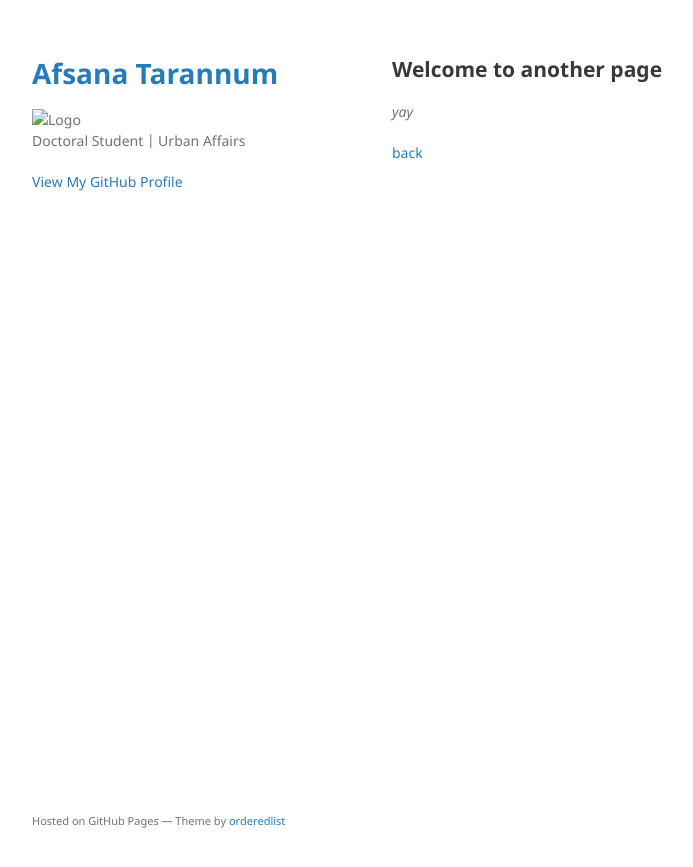
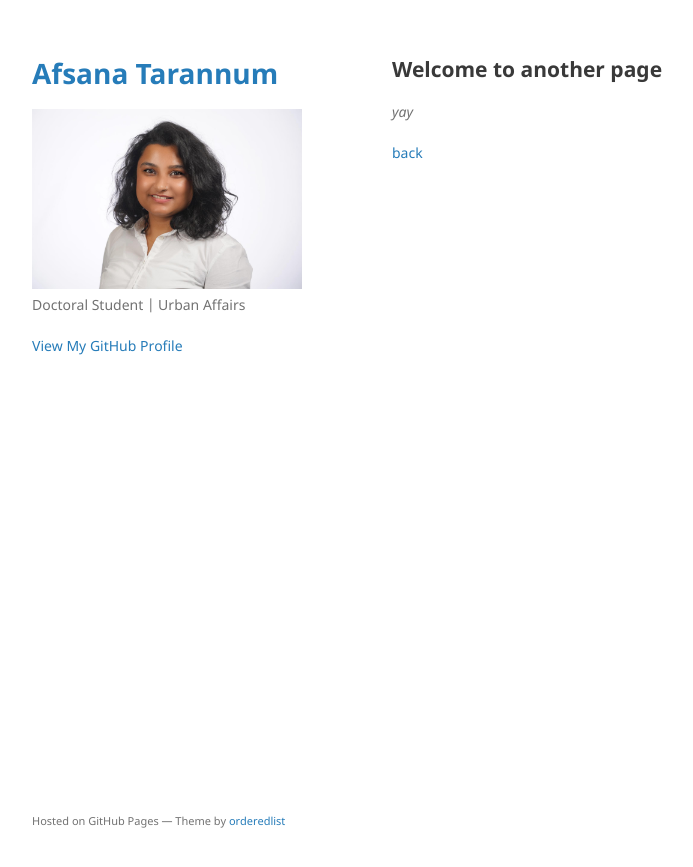
Before and after one commit to atarannum/atarannum.github.io, a Jekyll site: the page built from another-page.md, in a window 1280 px wide. Shown: the top 867 px of the page, without its empty margins (178-871 px from the left). Built offline with Jekyll 4.4.1, drawn with Linux system fonts in a browser that asks for light colours; our own code applies the rules of GitHub Pages for plain Markdown files.

Commit message:
Update _config.yml

```diff
--- a/_config.yml
+++ b/_config.yml
@@ -1,5 +1,5 @@
 title: Afsana Tarannum
-logo: "assets/images/HEADSHOT.jpg"
+logo: HEADSHOT.jpg
 description: Doctoral Student | Urban Affairs
 theme: jekyll-theme-minimal
 
```
